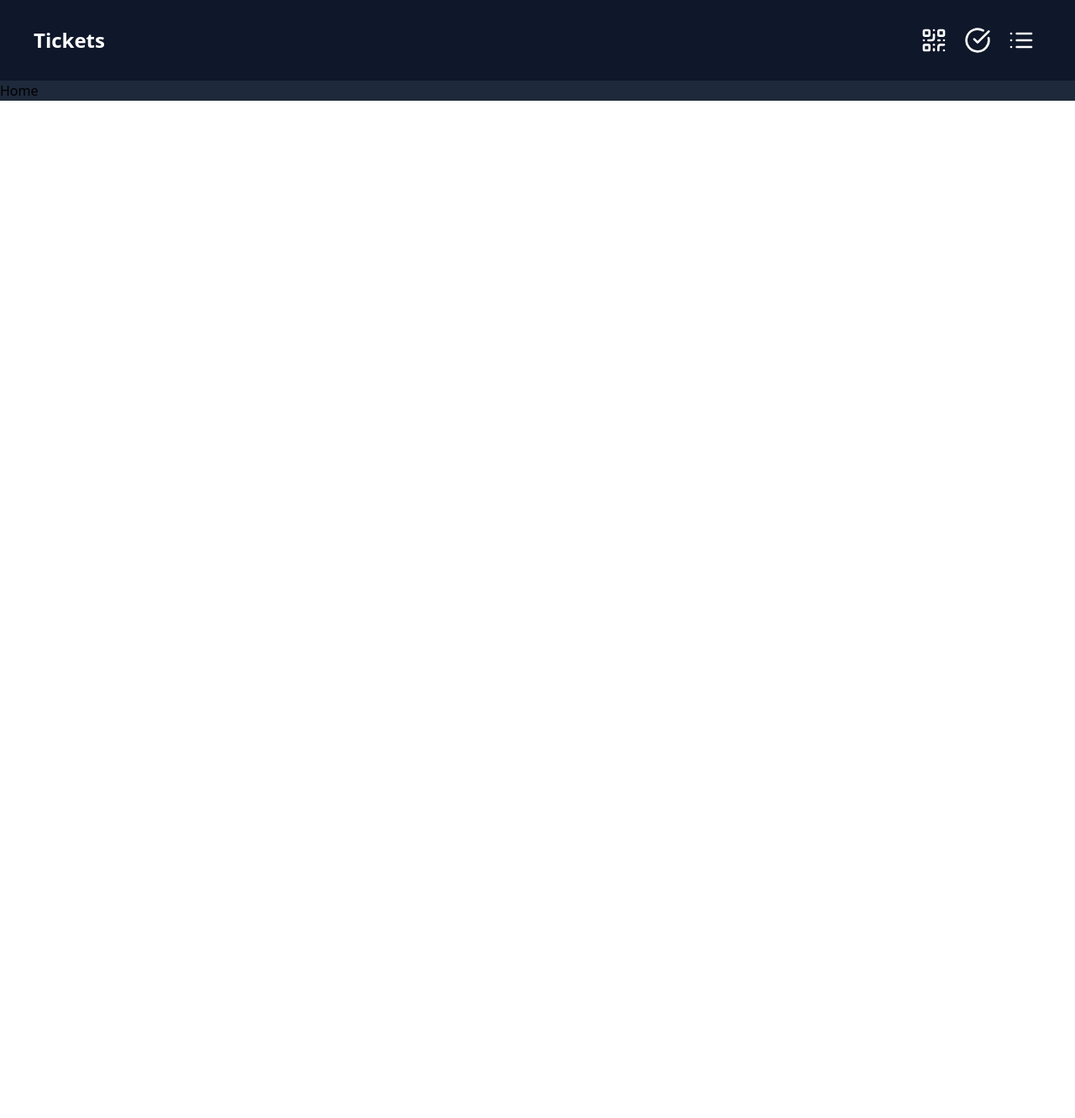
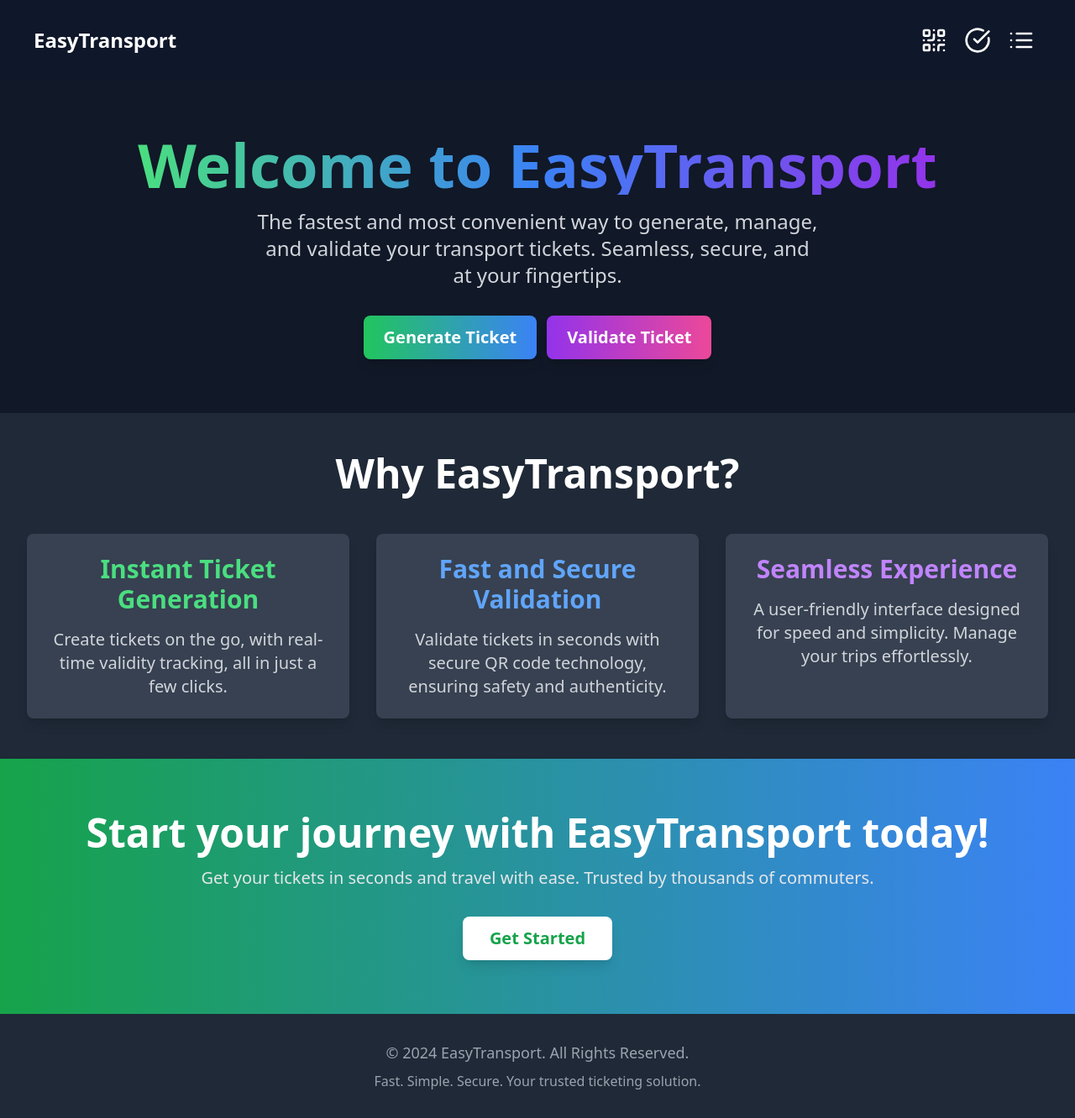
Before and after one commit to mikeheul/next-transport-qrcode-app, a Next.js app: page / in a window 1280 px wide. Shown: the whole page at 84% size. Before the commit the page ends 800 px from the top, so only its background shows below. Built offline with nearby package versions, Linux system fonts and the light colour scheme.

Commit message:
Fix design

```diff
--- a/app/page.tsx
+++ b/app/page.tsx
@@ -1,7 +1,82 @@
+import Link from "next/link";
+
 export default function Home() {
   return (
-    <div>
-      <h1>Home</h1>
+    <div className="min-h-screen bg-gray-900 text-white flex flex-col">
+      {/* Hero Section */}
+      <div className="flex flex-col items-center justify-center text-center py-16 px-4 sm:px-6 lg:px-8">
+        <h1 className="text-4xl sm:text-5xl md:text-6xl lg:text-7xl font-extrabold text-transparent bg-clip-text bg-gradient-to-r from-green-400 via-blue-500 to-purple-600">
+          Welcome to EasyTransport
+        </h1>
+        <p className="mt-4 text-base sm:text-lg md:text-xl lg:text-2xl text-gray-300 max-w-2xl">
+          The fastest and most convenient way to generate, manage, and validate your transport tickets. Seamless, secure, and at your fingertips.
+        </p>
+        <div className="flex flex-col sm:flex-row gap-3 mt-8">
+          <Link href="/qrcode" className="px-6 py-3 text-sm sm:text-base md:text-lg lg:text-xl bg-gradient-to-r from-green-500 to-blue-500 hover:from-green-600 hover:to-blue-600 text-white font-bold rounded-lg shadow-lg transition transform hover:scale-105">
+            Generate Ticket
+          </Link>
+          <Link href="validator" className="px-6 py-3 text-sm sm:text-base md:text-lg lg:text-xl bg-gradient-to-r from-purple-600 to-pink-500 hover:from-purple-700 hover:to-pink-600 text-white font-bold rounded-lg shadow-lg transition transform hover:scale-105">
+            Validate Ticket
+          </Link>
+        </div>
+      </div>
+
+      {/* Feature Section */}
+      <div className="py-12 bg-gray-800">
+        <div className="max-w-7xl mx-auto px-4 sm:px-6 lg:px-8 text-center">
+          <h2 className="text-2xl sm:text-3xl md:text-4xl lg:text-5xl font-bold text-white">Why EasyTransport?</h2>
+          <div className="mt-12 grid grid-cols-1 md:grid-cols-3 gap-8">
+            {/* Feature 1 */}
+            <div className="bg-gray-700 rounded-lg shadow-lg p-6 text-center transition transform hover:scale-105">
+              <h3 className="text-lg sm:text-xl md:text-2xl lg:text-3xl font-semibold text-green-400">Instant Ticket Generation</h3>
+              <p className="mt-4 text-sm sm:text-base md:text-lg lg:text-xl text-gray-300">
+                Create tickets on the go, with real-time validity tracking, all in just a few clicks.
+              </p>
+            </div>
+            {/* Feature 2 */}
+            <div className="bg-gray-700 rounded-lg shadow-lg p-6 text-center transition transform hover:scale-105">
+              <h3 className="text-lg sm:text-xl md:text-2xl lg:text-3xl font-semibold text-blue-400">Fast and Secure Validation</h3>
+              <p className="mt-4 text-sm sm:text-base md:text-lg lg:text-xl text-gray-300">
+                Validate tickets in seconds with secure QR code technology, ensuring safety and authenticity.
+              </p>
+            </div>
+            {/* Feature 3 */}
+            <div className="bg-gray-700 rounded-lg shadow-lg p-6 text-center transition transform hover:scale-105">
+              <h3 className="text-lg sm:text-xl md:text-2xl lg:text-3xl font-semibold text-purple-400">Seamless Experience</h3>
+              <p className="mt-4 text-sm sm:text-base md:text-lg lg:text-xl text-gray-300">
+                A user-friendly interface designed for speed and simplicity. Manage your trips effortlessly.
+              </p>
+            </div>
+          </div>
+        </div>
+      </div>
+
+      {/* Call to Action Section */}
+      <div className="py-16 bg-gradient-to-r from-green-600 to-blue-500 text-center">
+        <h2 className="text-2xl sm:text-3xl md:text-4xl lg:text-5xl font-extrabold text-white">
+          Start your journey with EasyTransport today!
+        </h2>
+        <p className="mt-4 text-sm sm:text-base md:text-lg lg:text-xl text-gray-200">
+          Get your tickets in seconds and travel with ease. Trusted by thousands of commuters.
+        </p>
+        <div className="mt-8">
+          <button className="px-8 py-3 text-sm sm:text-base md:text-lg lg:text-xl bg-white text-green-600 font-bold rounded-lg shadow-lg transition transform hover:scale-105">
+            Get Started
+          </button>
+        </div>
+      </div>
+
+      {/* Footer Section */}
+      <footer className="bg-gray-800 py-8">
+        <div className="max-w-7xl mx-auto px-4 sm:px-6 lg:px-8 text-center">
+          <p className="text-sm sm:text-base md:text-lg text-gray-400">
+            © 2024 EasyTransport. All Rights Reserved.
+          </p>
+          <p className="mt-2 text-xs sm:text-sm md:text-base text-gray-400">
+            Fast. Simple. Secure. Your trusted ticketing solution.
+          </p>
+        </div>
+      </footer>
     </div>
   );
 }
--- a/app/qrcode/page.tsx
+++ b/app/qrcode/page.tsx
@@ -29,15 +29,15 @@ const TicketPage = () => {
     };
 
     return (
-        <div className="min-h-screen bg-slate-800 py-10 px-5">
-            <h1 className="text-4xl font-bold text-center mb-8 text-white">Generate a ticket</h1>
+        <div className="min-h-screen bg-gray-900 py-10 px-5">
+            <h1 className="text-4xl font-bold text-center mb-8 text-white">Generate a Ticket</h1>
 
             {/* Stunning Cards for Ticket Options */}
             <div className="grid grid-cols-1 sm:grid-cols-3 gap-6">
                 {/* 1 Hour Ticket Card */}
                 <div
                     onClick={() => handleGenerateTicket(1)}
-                    className="bg-blue-500 text-white rounded-lg p-6 shadow-lg transition duration-300 hover:bg-blue-600 hover:shadow-2xl cursor-pointer"
+                    className="bg-gradient-to-r from-green-500 to-blue-500 text-white rounded-lg p-6 shadow-lg transition duration-300 hover:from-green-600 hover:to-blue-600 hover:shadow-2xl cursor-pointer"
                 >
                     <h3 className="text-xl font-semibold mb-2">1 Hour</h3>
                     <p className="text-sm mb-4">Valid for 1 hour from now.</p>
@@ -46,7 +46,7 @@ const TicketPage = () => {
                 {/* 24 Hours Ticket Card */}
                 <div
                     onClick={() => handleGenerateTicket(24)}
-                    className="bg-green-500 text-white rounded-lg p-6 shadow-lg transition duration-300 hover:bg-green-600 hover:shadow-2xl cursor-pointer"
+                    className="bg-gradient-to-r from-blue-500 to-purple-500 text-white rounded-lg p-6 shadow-lg transition duration-300 hover:from-blue-600 hover:to-purple-600 hover:shadow-2xl cursor-pointer"
                 >
                     <h3 className="text-xl font-semibold mb-2">24 Hours</h3>
                     <p className="text-sm mb-4">Valid for 24 hours from now.</p>
@@ -55,7 +55,7 @@ const TicketPage = () => {
                 {/* 48 Hours Ticket Card */}
                 <div
                     onClick={() => handleGenerateTicket(48)}
-                    className="bg-purple-500 text-white rounded-lg p-6 shadow-lg transition duration-300 hover:bg-purple-600 hover:shadow-2xl cursor-pointer"
+                    className="bg-gradient-to-r from-purple-500 to-pink-500 text-white rounded-lg p-6 shadow-lg transition duration-300 hover:from-purple-600 hover:to-pink-600 hover:shadow-2xl cursor-pointer"
                 >
                     <h3 className="text-xl font-semibold mb-2">48 Hours</h3>
                     <p className="text-sm mb-4">Valid for 48 hours from now.</p>
--- a/components/Header.tsx
+++ b/components/Header.tsx
@@ -7,7 +7,9 @@ const Header = () => {
     return (
         <header className="bg-slate-900 px-10 py-8 shadow-md">
             <div className="container mx-auto flex justify-between items-center">
-                <h1 className="text-2xl font-bold text-white">Tickets</h1>
+                <Link href="/">
+                    <h1 className="text-2xl font-bold text-white">EasyTransport</h1>
+                </Link>
                 <nav>
                     <ul className="flex flex-col sm:flex-row gap-3 items-center justify-center">
                         <li>
```
